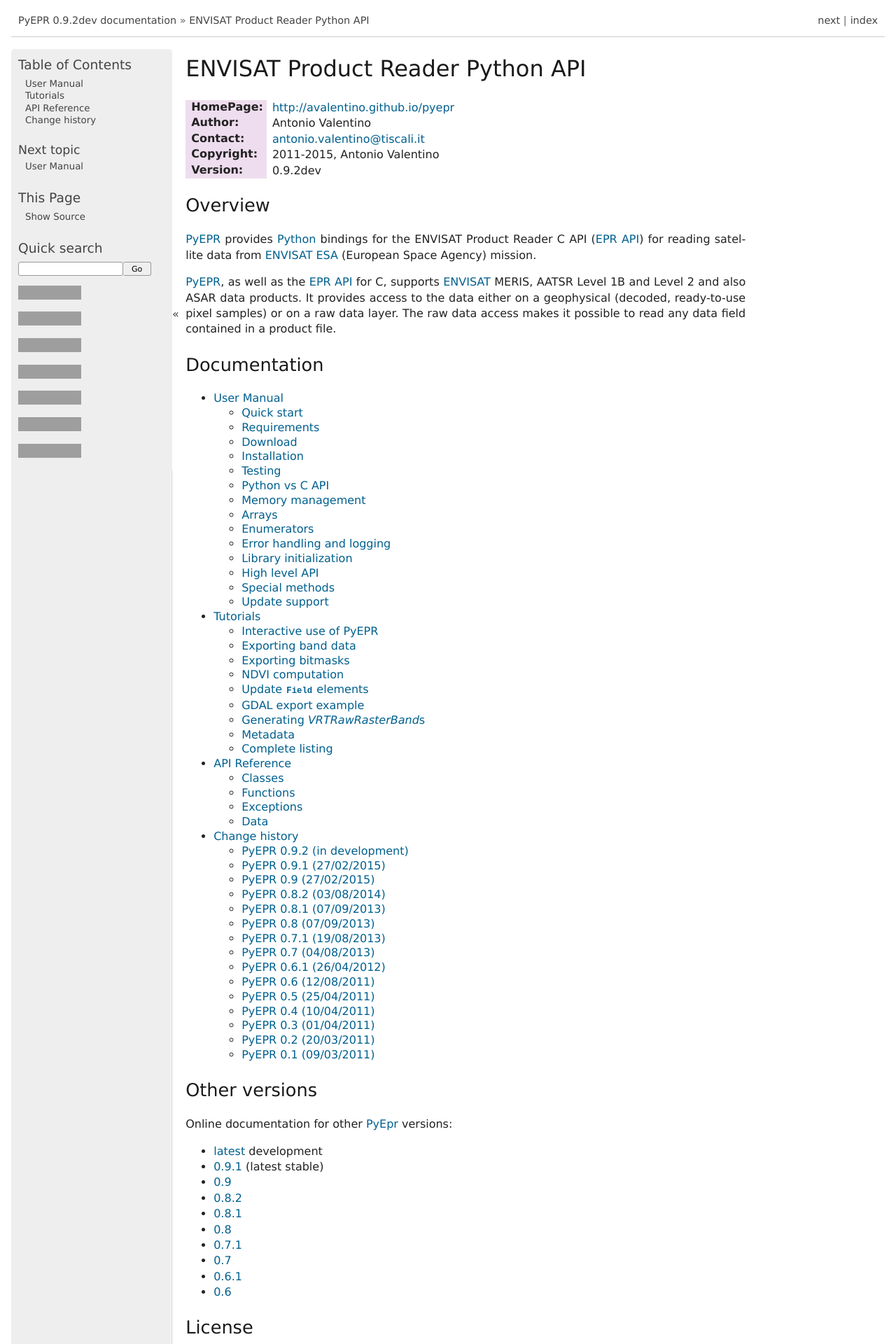
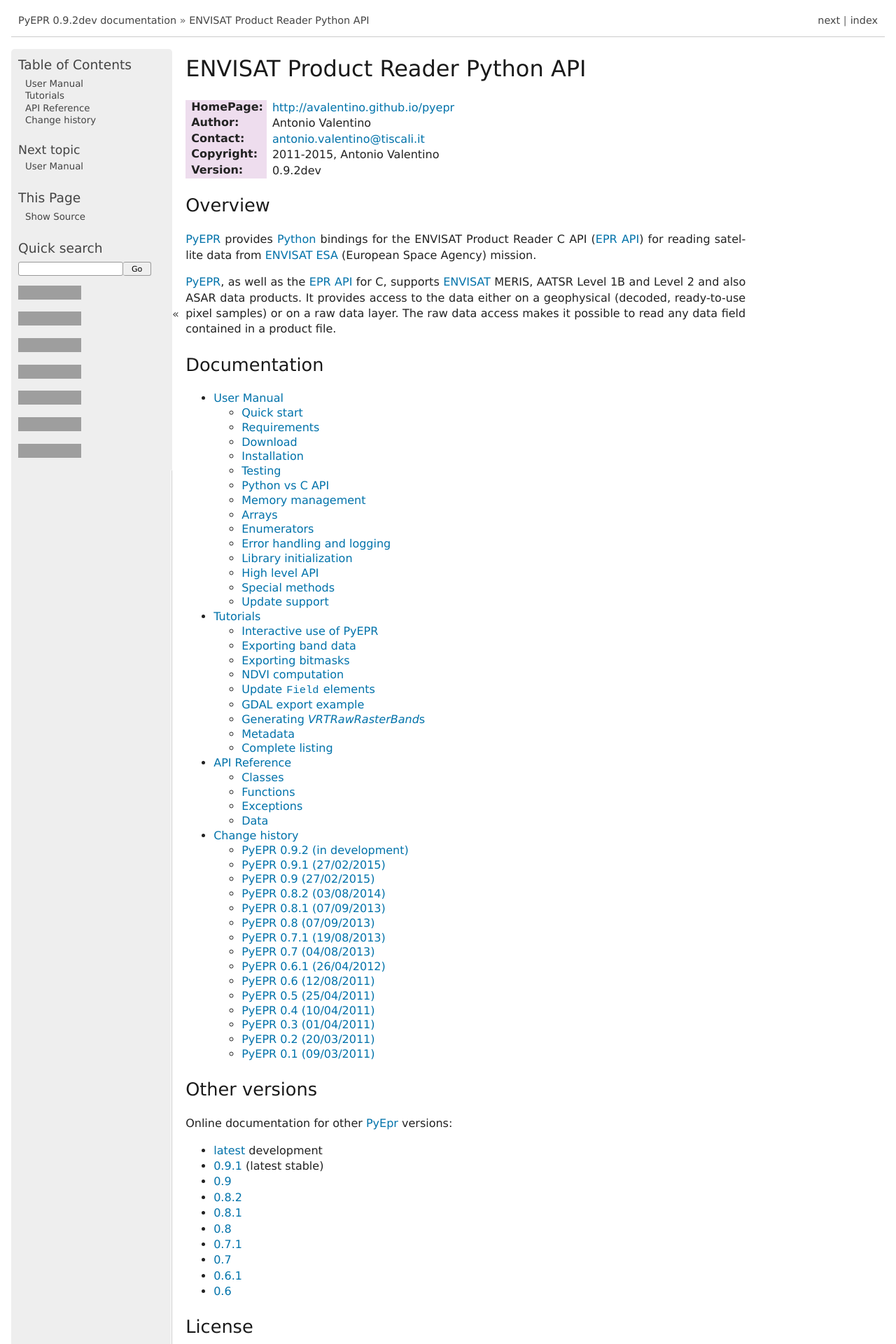
Before and after one commit to avalentino/pyepr, a Sphinx documentation site: the page built from doc/index.txt, in a window 1280 px wide. Shown: the top 1920 px of the page at 70% size. Built offline with Sphinx 7.4.7, drawn with Linux system fonts in a browser that asks for light colours; formulas are drawn with MathJax 3; comment, search, counter and statistics services are not loaded; grey boxes are pictures that could not be loaded.

Commit message:
Update pydoctheme.css

```diff
--- a/doc/pydoctheme/static/pydoctheme.css
+++ b/doc/pydoctheme/static/pydoctheme.css
@@ -94,31 +94,31 @@
 }
 
 div.body a {
-    color: #00608f;
+    color: #0072aa;
 }
 
 div.body a:visited {
-    color: #30306f;
+    color: #6363bb;
 }
 
 div.body a:hover {
     color: #00B0E4;
 }
 
-tt, pre {
+tt, code, pre {
     font-family: monospace, sans-serif;
     font-size: 96.5%;
 }
 
-div.body tt {
+div.body tt, div.body code {
     border-radius: 3px;
 }
 
-div.body tt.descname {
+div.body tt.descname, div.body code.descname {
     font-size: 120%;
 }
 
-div.body tt.xref, div.body a tt {
+div.body tt.xref, div.body a tt, div.body code.xref, div.body a code {
     font-weight: normal;
 }
 
@@ -168,3 +168,11 @@
 div.footer a:hover {
     color: #0095C4;
 }
+
+.refcount {
+    color: #060;
+}
+
+.stableabi {
+    color: #229;
+}
```
